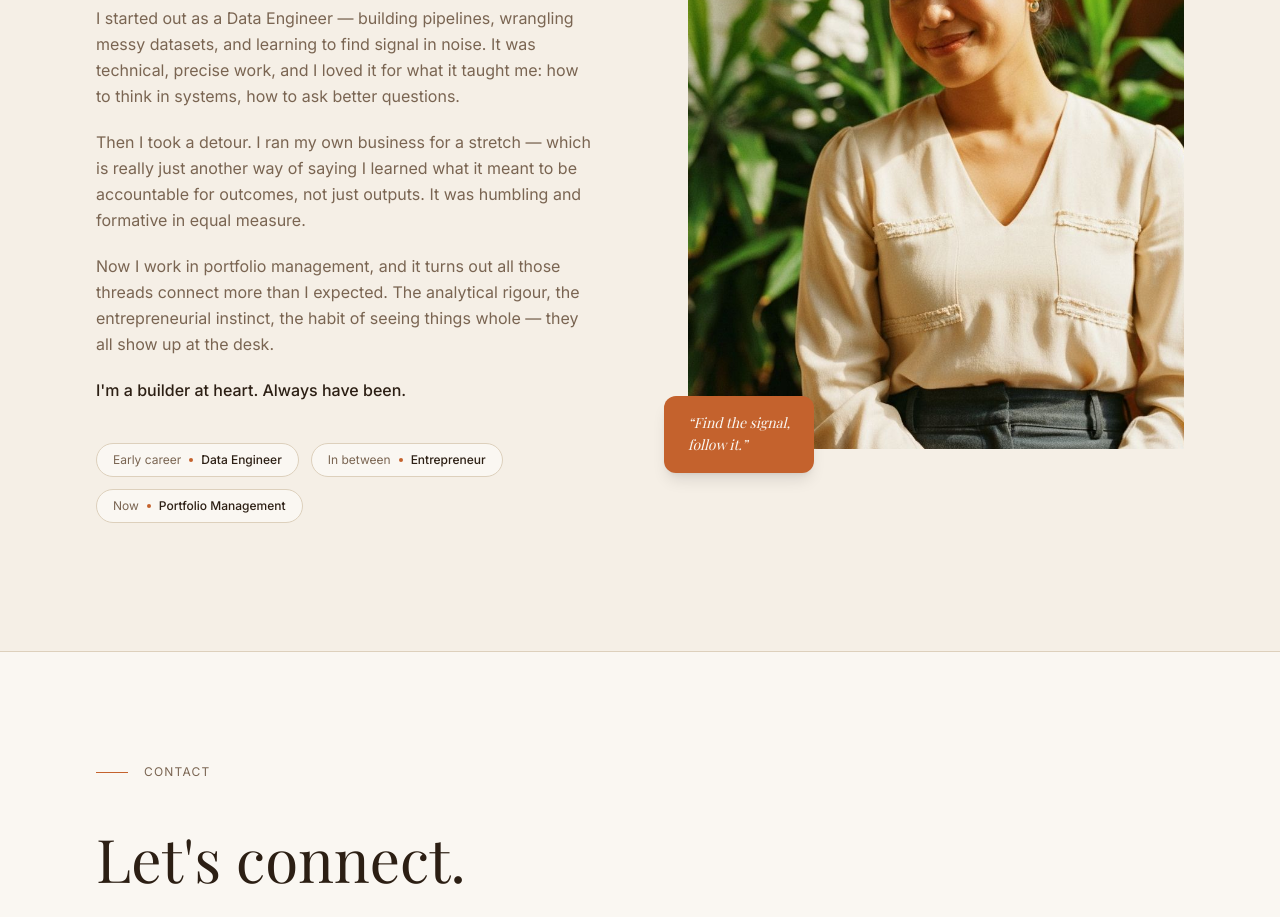
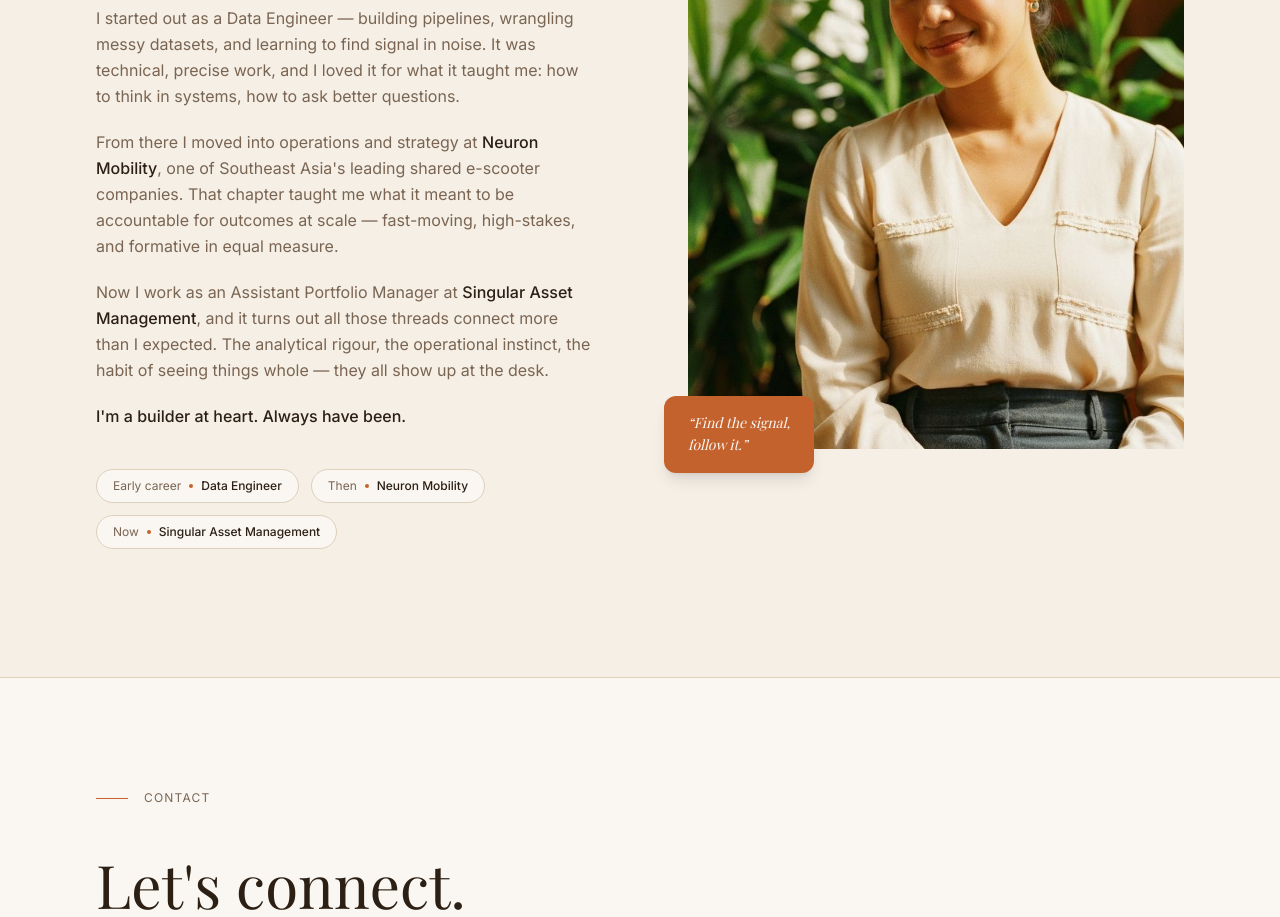
Before and after one commit to HerTeoh/personal-website, a Next.js app: page / in a window 1280 px wide. Shown: the part 1180-2097 px from the top of the page. Built offline with nearby package versions, Linux system fonts and the light colour scheme.

Commit message:
feat: update about section with real company names and fix LinkedIn URL
Add real company names and correct LinkedIn profile link.

Co-authored-by: Her <35910990+HerTeoh@users.noreply.github.com>

```diff
--- a/components/about.tsx
+++ b/components/about.tsx
@@ -2,8 +2,8 @@ import Image from "next/image";
 
 const milestones = [
   { year: "Early career", label: "Data Engineer" },
-  { year: "In between", label: "Entrepreneur" },
-  { year: "Now", label: "Portfolio Management" },
+  { year: "Then", label: "Neuron Mobility" },
+  { year: "Now", label: "Singular Asset Management" },
 ];
 
 export default function About() {
@@ -38,16 +38,21 @@ export default function About() {
               how to think in systems, how to ask better questions.
             </p>
             <p>
-              Then I took a detour. I ran my own business for a stretch — which
-              is really just another way of saying I learned what it meant to
-              be accountable for outcomes, not just outputs. It was humbling
-              and formative in equal measure.
+              From there I moved into operations and strategy at{" "}
+              <span className="text-foreground font-medium">Neuron Mobility</span>,
+              one of Southeast Asia&apos;s leading shared e-scooter companies.
+              That chapter taught me what it meant to be accountable for
+              outcomes at scale — fast-moving, high-stakes, and formative in
+              equal measure.
             </p>
             <p>
-              Now I work in portfolio management, and it turns out all those
-              threads connect more than I expected. The analytical rigour, the
-              entrepreneurial instinct, the habit of seeing things whole — they
-              all show up at the desk.
+              Now I work as an Assistant Portfolio Manager at{" "}
+              <span className="text-foreground font-medium">
+                Singular Asset Management
+              </span>
+              , and it turns out all those threads connect more than I expected.
+              The analytical rigour, the operational instinct, the habit of
+              seeing things whole — they all show up at the desk.
             </p>
             <p className="text-foreground font-medium">
               I&apos;m a builder at heart. Always have been.
--- a/components/contact.tsx
+++ b/components/contact.tsx
@@ -54,7 +54,7 @@ const MailIcon = () => (
 const links = [
   {
     label: "LinkedIn",
-    href: "https://linkedin.com/in/herteoh",
+    href: "https://www.linkedin.com/in/herteoh/",
     icon: <LinkedInIcon />,
   },
   {
```
